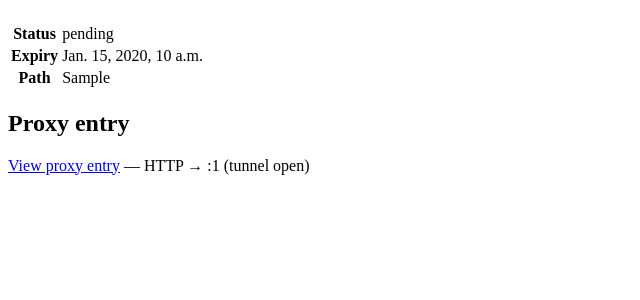
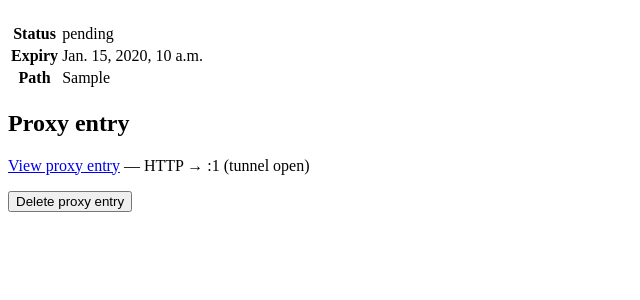
Before and after one commit to otsakir/cloudathome-client, a Django app: page /domains/1/ in a window 1280 px wide. Shown: the part 143-443 px from the top of the page, without its empty margins (0-640 px from the left). Run offline with Django 5.2, Linux system fonts and the light colour scheme; tables that the repository leaves empty hold one stand-in row (values such as "Sample post").

Commit message:
add ProxyEntry removal at the 'home' side

```diff
--- a/django/domains/templates/domains/domain_detail.html
+++ b/django/domains/templates/domains/domain_detail.html
@@ -23,9 +23,13 @@
     <a href="{% url 'proxy_entry_detail' entry.pk %}">View proxy entry</a>
     — {{ entry.scheme|upper }} → :{{ entry.home_port }} (tunnel {{ entry.tunnel_status }})
   </p>
+  <form method="post" action="{% url 'delete_proxy_entry' entry.pk %}">
+    {% csrf_token %}
+    <button type="submit">Delete proxy entry</button>
+  </form>
   {% endwith %}
 {% else %}
-  <p>No proxy entry yet. <a href="{% url 'add_proxy_entry' object.pk %}">Add one.</a></p>
+  <p>No proxy entry yet - <a href="{% url 'add_proxy_entry' object.pk %}">Add</a></p>
 {% endif %}
 </body>
 </html>
--- a/django/domains/templates/domains/proxy_entry_detail.html
+++ b/django/domains/templates/domains/proxy_entry_detail.html
@@ -35,5 +35,6 @@
     <button type="submit">Open tunnel</button>
   {% endif %}
 </form>
+
 </body>
 </html>
--- a/django/domains/urls.py
+++ b/django/domains/urls.py
@@ -3,6 +3,7 @@ from django.urls import path
 from domains.views import (
     AddDomainView,
     DeleteDomainView,
+    DeleteProxyEntryView,
     DomainDetailView,
     DomainListView,
     ProxyEntryCreateView,
@@ -17,5 +18,6 @@ urlpatterns = [
     path('<int:pk>/delete/', DeleteDomainView.as_view(), name='delete_domain'),
     path('<int:domain_pk>/proxy-entries/add/', ProxyEntryCreateView.as_view(), name='add_proxy_entry'),
     path('proxy-entries/<int:pk>/', ProxyEntryDetailView.as_view(), name='proxy_entry_detail'),
+    path('proxy-entries/<int:pk>/delete/', DeleteProxyEntryView.as_view(), name='delete_proxy_entry'),
     path('proxy-entries/<int:pk>/tunnel/', TunnelToggleView.as_view(), name='tunnel_toggle'),
 ]
--- a/django/domains/views.py
+++ b/django/domains/views.py
@@ -7,6 +7,18 @@ from cloudlink.services import CloudServerClient, CloudServerError
 from domains.forms import AddDomainForm, ProxyEntryForm
 from domains.models import Domain, ProxyEntry
 from domains.services import TunnelService
+
+
+def _delete_proxy_entry(entry):
+    """Close the tunnel, remove the cloud mapping, and delete the local record."""
+    if entry.tunnel_pid:
+        TunnelService.close_tunnel(entry.tunnel_pid)
+    client = CloudServerClient()
+    try:
+        client.delete_proxy_mapping(entry.cloudserver_host)
+    except Exception:
+        pass
+    entry.delete()
 
 
 class DomainListView(ListView):
@@ -36,18 +48,8 @@ class DeleteDomainView(View):
 
     def post(self, request, pk):
         domain = get_object_or_404(Domain, pk=pk)
-        client = CloudServerClient()
         try:
-            entry = domain.proxy_entry
-            if entry.tunnel_pid:
-                try:
-                    TunnelService.close_tunnel(entry.tunnel_pid)
-                except Exception:
-                    pass
-            try:
-                client.delete_proxy_mapping(entry.cloudserver_host)
-            except Exception:
-                pass
+            _delete_proxy_entry(domain.proxy_entry)
         except ProxyEntry.DoesNotExist:
             pass
         domain.delete()
@@ -100,6 +102,14 @@ class ProxyEntryDetailView(DetailView):
         return entry
 
 
+class DeleteProxyEntryView(View):
+    def post(self, request, pk):
+        entry = get_object_or_404(ProxyEntry, pk=pk)
+        domain_pk = entry.domain_id
+        _delete_proxy_entry(entry)
+        return redirect('domain_detail', pk=domain_pk)
+
+
 class TunnelToggleView(View):
     def post(self, request, pk):
         entry = get_object_or_404(ProxyEntry, pk=pk)
```
